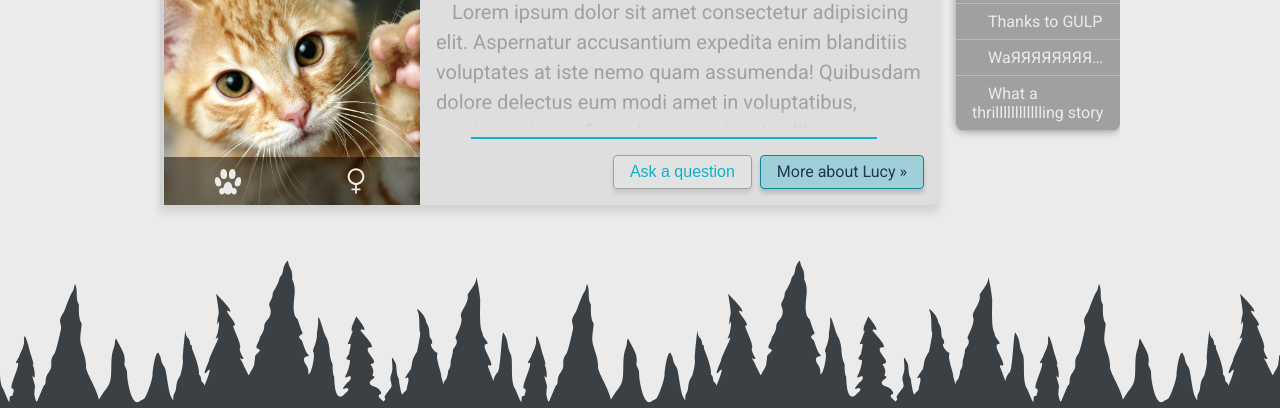
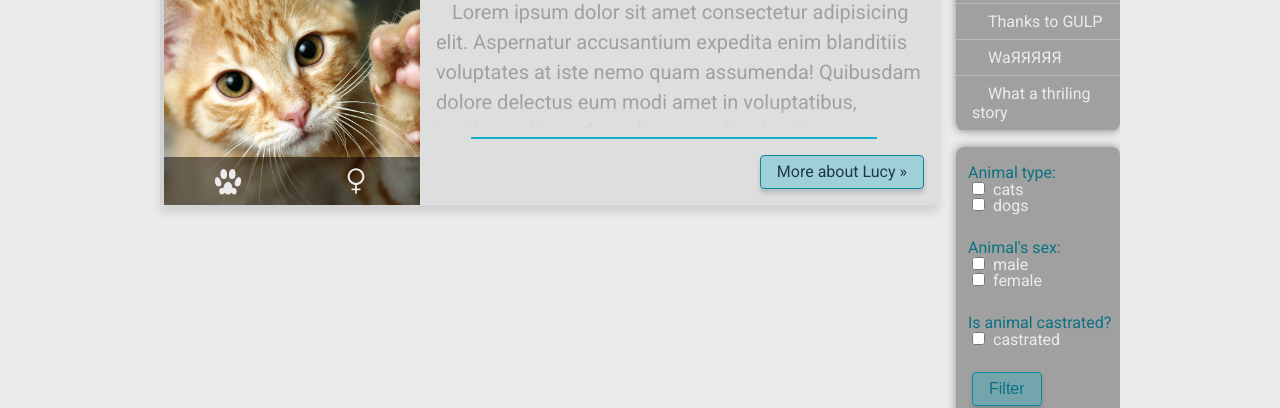
Before and after one commit to Skidan/padekman, a website: page sources/pug/archive-fosters.pug in a window 1280 px wide. Shown: the part 419-827 px from the top of the page. Drawn offline with nearby package versions, Linux system fonts and the light colour scheme; files that its build step writes are made by us from their sources; files whose address does not match are found by name.

Commit message:
adding a filter control box to the foster archive

```diff
--- a/sources/pug/archive-fosters.pug
+++ b/sources/pug/archive-fosters.pug
@@ -23,9 +23,32 @@ html(lang="en")
 										li.page_item
 											a(href="#") Thanks to GULP
 										li.page_item
-											a(href="#") WaЯЯЯЯЯЯЯЯЯЯЯЯЯЯЯЯЯЯЯЯЯЯЯЯЯЯЯЯЯЯЯЯЯЯЯЯЯЯЯЯЯЯЯЯЯЯЯЯЯ
+											a(href="#") WaЯЯЯЯЯ
 										li.page_item
-											a(href="#") What a thrilllllllllllling story
+											a(href="#") What a thriling story
+								.page-navigation
+									form(action="get").filters
+										label.filter-group Animal type:
+											.control-group
+												input(type="checkbox" name="type" value="cat" id="catCheckBox")
+												label(for="catCheckBox") cats
+												br
+												input(type="checkbox" name="type" value="dog" id="dogCheckBox")
+												label(for="dogCheckBox") dogs
+												br
+										label.filter-group Animal's sex:
+											.control-group
+												input(type="checkbox" name="sex" value="male" id="maleCheckBox")
+												label(for="maleCheckBox") male
+												br
+												input(type="checkbox" name="sex" value="female" id="femaleCheckBox")
+												label(for="femaleCheckBox") female
+												br
+										label.filter-group Is animal castrated?
+											.control-group
+												input(type="checkbox" name="castrated" value="true" id="castratedCheckBox")
+												label(for="castratedCheckBox") castrated
+										button(type="submit").btn.btn-primary.btn-filter Filter
 							.content-posts
 								//- start of teaser
 								.fosterling
@@ -49,7 +72,6 @@ html(lang="en")
 											p.fosterling-story Lorem ipsum dolor sit amet consectetur adipisicing elit. Aspernatur accusantium expedita enim blanditiis voluptates at iste nemo quam assumenda! Quibusdam dolore delectus eum modi amet in voluptatibus, incidunt odio perferendis a repudiandae libero inventore velit blanditiis recusandae aperiam iure deserunt nam laboriosam corporis quisquam maiores molestias maxime! Recusandae repudiandae consequatur, sit officiis nobis saepe unde expedita fugiat sed laborum, corporis accusantium quo eum doloremque beatae consequuntur sint! Obcaecati voluptates veritatis praesentium excepturi error velit aspernatur, facilis earum quibusdam a, saepe vero provident doloremque rem, voluptatum explicabo nemo. Quidem dolor omnis facilis. Quae facere ea est amet maxime quis atque architecto.
 											.fosterling-options
 												hr
-												button(type="button" onclick="this.parentElement.parentElement.parentElement.nextSibling.nextSibling.classList.toggle('hidden')").btn Ask a question
 												a(href="#").btn.btn-primary More about Lucy &raquo;
 									.fosterling-contact.hidden
 										h4.fosterling-contacts-heading Contact us:
--- a/sources/scss/_page.scss
+++ b/sources/scss/_page.scss
@@ -94,11 +94,14 @@
 	}
 }
 aside {
-	order: 2;
-	flex-basis: 180px;
-	flex-grow: 0;
-	flex-shrink: 0;
-	overflow: hidden;
+
+	@media screen and (min-width: 769px) {
+		order: 2;
+		flex-basis: 180px;
+		flex-grow: 0;
+		flex-shrink: 0;
+		overflow: hidden;
+	}
 }
 .content-posts {
 	order: 1;
@@ -577,13 +580,12 @@ h5.fosterling-contacts-heading {
 		height: calc(1600px / 5 * 3);
 	}
 }
-.fosterling-full-map {}
+
 .fosterling-full-story {
 	& p {
 		margin: $basic;
 	}
 }
-.fosterling-full-status {}
 
 
 .fosterling-params {
@@ -764,3 +766,66 @@ h5.fosterling-contacts-heading {
 		margin: $basic;
 	}
 }
+
+
+.filters {
+	background-color: $color-neutral;
+	& input, & label {
+		font-family: $font-regular;
+		margin-left: $basic / 4;
+	}
+	@media screen and (min-width: 769px) {
+		& input, & label {
+			font-family: $font-regular;
+			margin-left: $basic / 4;
+		}
+	}
+}
+.filter-group {
+	display: block;
+	color: darken($color-main, 15%);
+	padding: 8px;
+	padding-top: $basic;
+	& input, & label {
+		color: $color-bg;
+		font-family: $font-regular;
+		margin-left: $basic / 4;
+	}
+	& br {
+		display: none;
+	}
+	@media screen and (min-width: 769px) {
+		& input, & label {
+			color: $color-bg;
+			font-family: $font-regular;
+			margin-left: $basic / 4;
+		}
+		& br {
+			display: block;
+		}
+	}
+}
+.control-group {
+	display: inline-block;
+	& label, & input {
+		padding: $basic $basic / 4;
+		line-height: $basic * 3;
+	}
+	& label {
+		margin-right: $basic * 2;
+	}
+	@media screen and (min-width: 769px) {
+		display: block;
+		& label, & input {
+			padding: 0 $basic / 4;
+			line-height: $basic;
+		}
+		& label {
+			margin-right: 0;
+		}
+	}
+}
+.btn-filter {
+	margin: $basic;
+	color: darken($color-main, 15%);
+}
```
Also changed, not shown: public/archive-fosters.html, public/css/styles.css, sources/archive-fosters.html, sources/css/styles.css.
